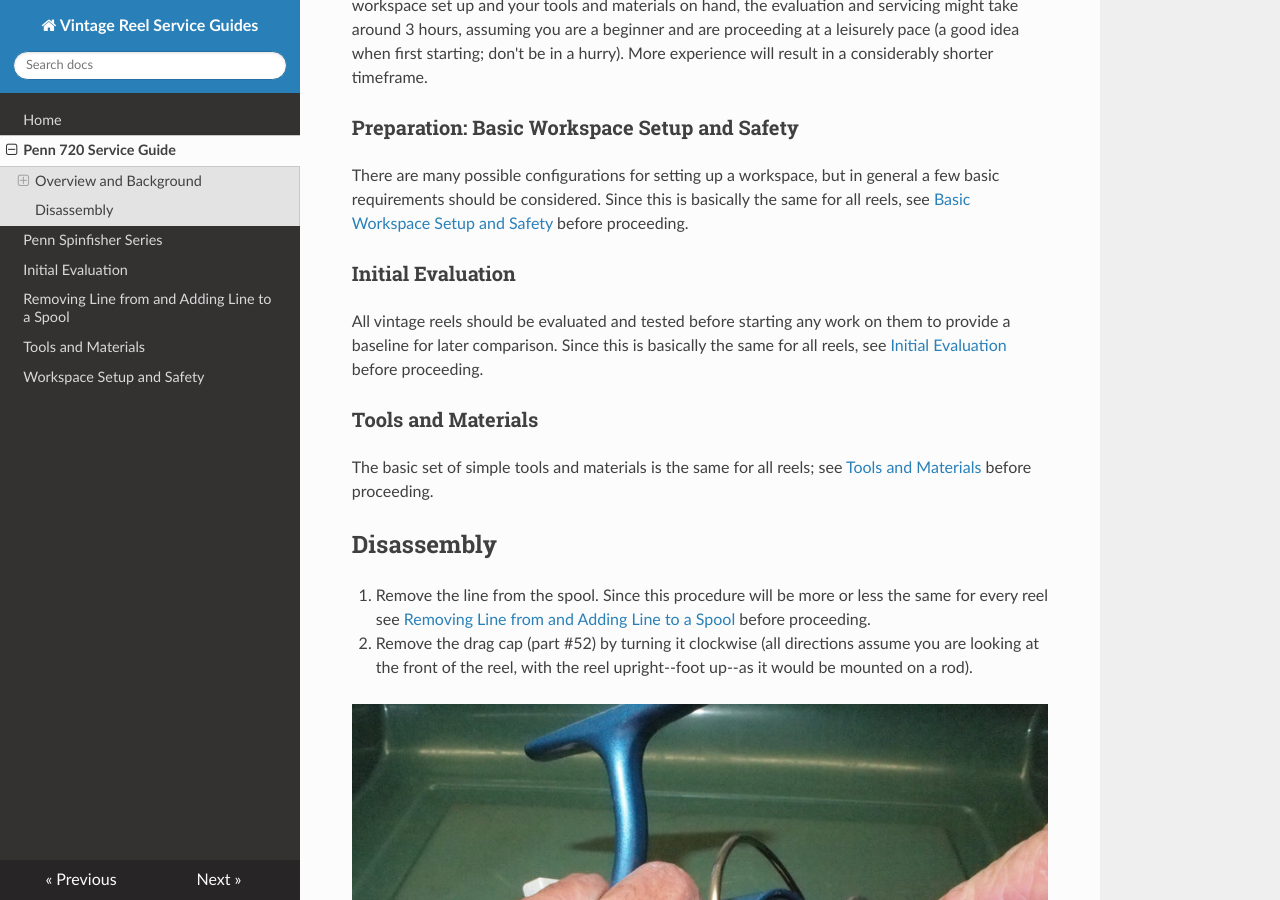
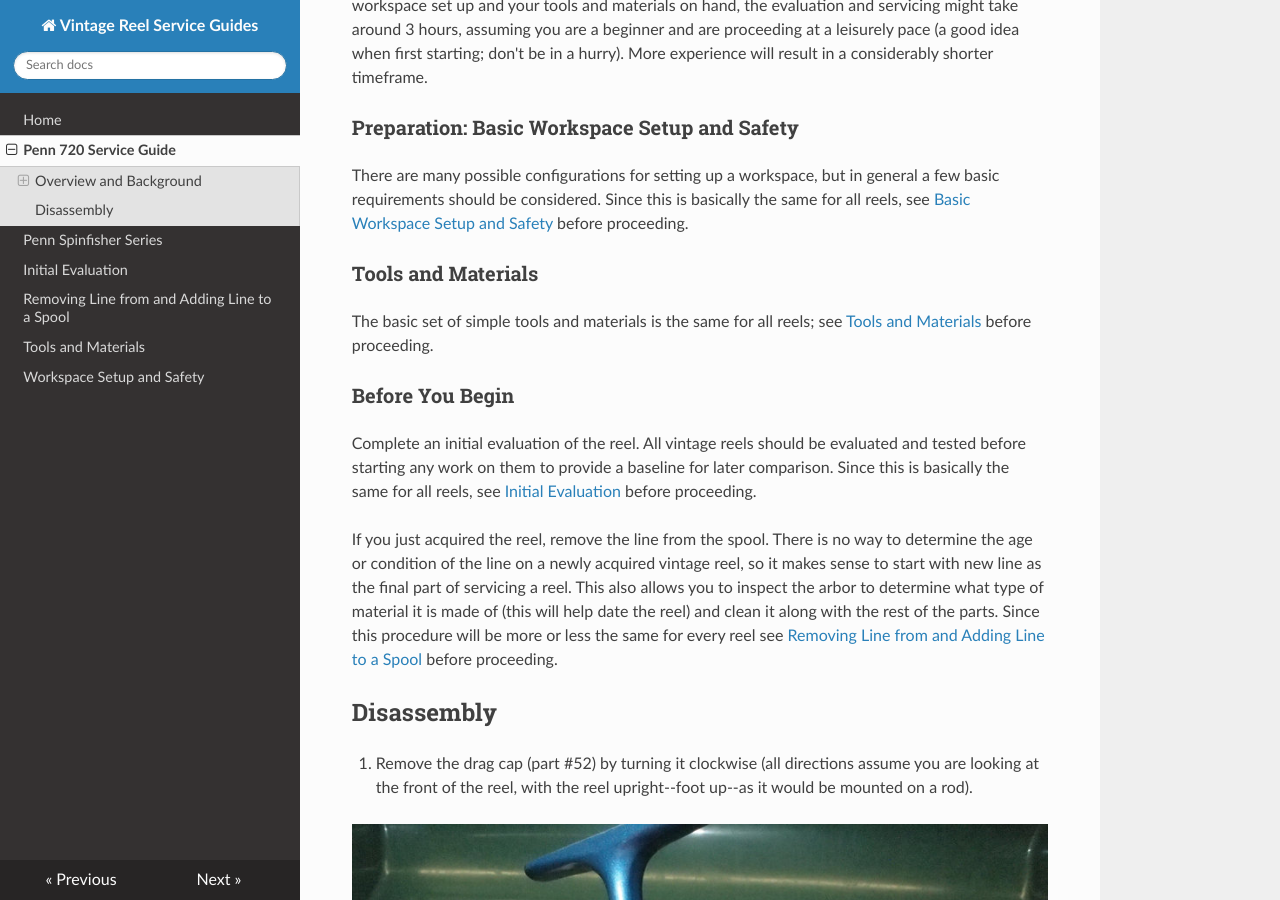
Before and after one commit to john-tech-writer/vintage-reel-service-guides, an MkDocs documentation site: the page built from docs/penn/penn-720-service-guide.md, in a window 1280 px wide and 900 px high, scrolled down 4660 px. Built offline with MkDocs 1.6.1, drawn with Linux system fonts in a browser that asks for light colours; nearby versions of some CDN libraries.

Commit message:
more minor edits and reorgs

```diff
--- a/docs/penn/penn-720-service-guide.md
+++ b/docs/penn/penn-720-service-guide.md
@@ -59,18 +59,18 @@ Difficulty and time for this procedure: The Penn 720 is probably one of the simp
 ### Preparation: Basic Workspace Setup and Safety
 There are many possible configurations for setting up a workspace, but in general a few basic requirements should be considered. Since this is basically the same for all reels, see [Basic Workspace Setup and Safety](../workspace-setup-safety.md) before proceeding.
 
-### Initial Evaluation
-All vintage reels should be evaluated and tested before starting any work on them to provide a baseline for later comparison. Since this is basically the same for all reels, see [Initial Evaluation](../initial-evaluation.md) before proceeding.
-
 ### Tools and Materials
 The basic set of simple tools and materials is the same for all reels; see [Tools and Materials](../tools-materials.md) before proceeding.
 
+### Before You Begin
+
+Complete an initial evaluation of the reel. All vintage reels should be evaluated and tested before starting any work on them to provide a baseline for later comparison. Since this is basically the same for all reels, see [Initial Evaluation](../initial-evaluation.md) before proceeding.
+
+If you just acquired the reel, remove the line from the spool. There is no way to determine the age or condition of the line on a newly acquired vintage reel, so it makes sense to start with new line as the final part of servicing a reel. This also allows you to inspect the arbor to determine what type of material it is made of (this will help date the reel) and clean it along with the rest of the parts. Since this procedure will be more or less the same for every reel see [Removing Line from and Adding Line to a Spool](../removing-adding-line.md) before proceeding.
+
 ## Disassembly
 
-1. Remove the line from the spool.
-Since this procedure will be more or less the same for every reel see [Removing Line from and Adding Line to a Spool](../removing-adding-line.md) before proceeding.
-
-2. Remove the drag cap (part #52) by turning it clockwise (all directions assume you are looking at the front of the reel, with the reel upright--foot up--as it would be mounted on a rod).
+1. Remove the drag cap (part #52) by turning it clockwise (all directions assume you are looking at the front of the reel, with the reel upright--foot up--as it would be mounted on a rod).
 
 ![Penn 720--Removing Drag Cap](../../img/penn/720/penn-720-drag-cap1.jpg)
 
```
